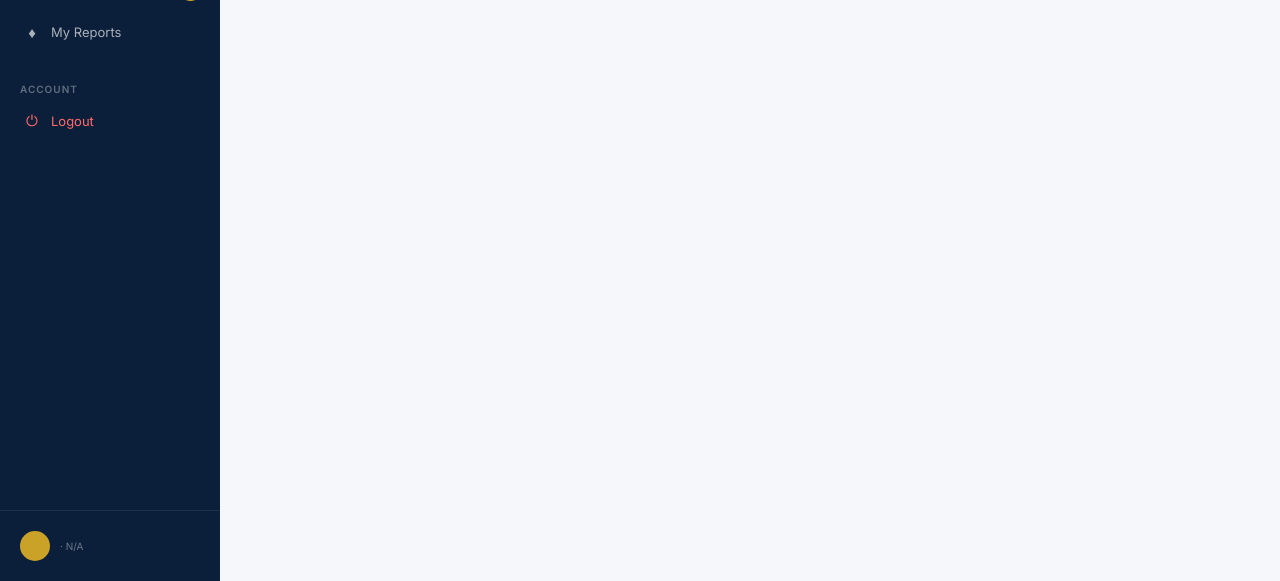
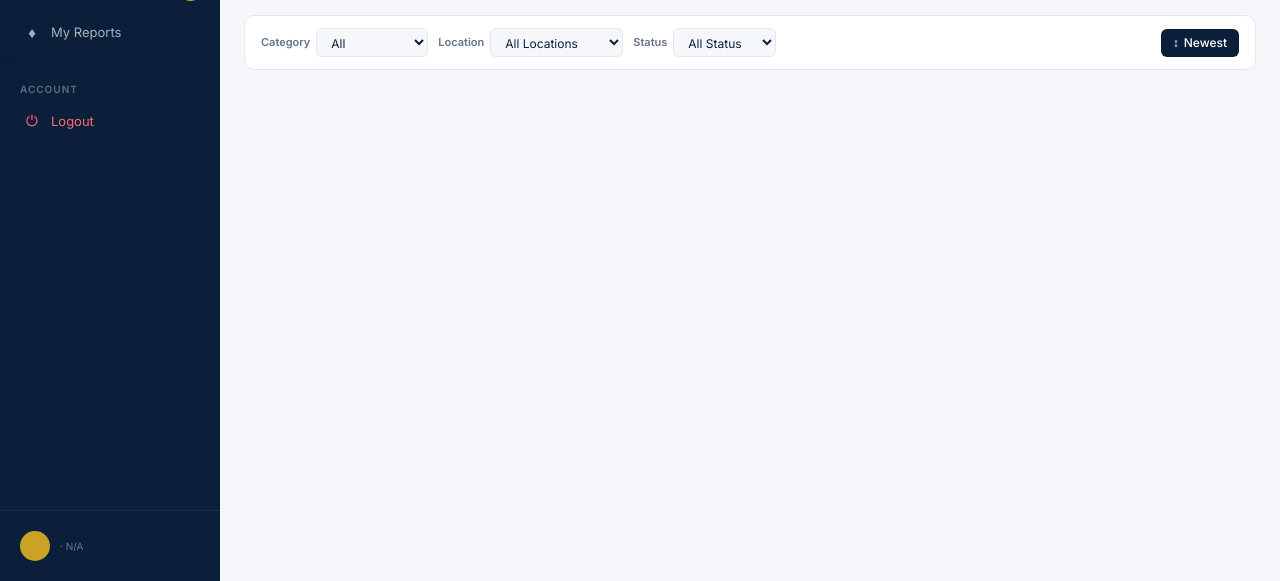
Before and after one commit to Lysommyth/LOST-AND-FOUND, a PHP site: page /dashboard.php in a window 1280 px wide. Shown: the part 219-800 px from the top of the page. Run offline with PHP 8.4, Linux system fonts and the light colour scheme; data that the repository does not hold is empty.

Commit message:
added the filter function

```diff
--- a/dashboard.php
+++ b/dashboard.php
@@ -285,7 +285,7 @@ $pending = $pdo->query("SELECT COUNT(*) FROM claims WHERE claim_status = 'pendin
                 Keep checking to find your lost property!
             </div>
         </div>
-
+    <!-- STATS -->
     <div class="stats-row">
   <div class="stat-card stat-accent">
     <div class="stat-label">Total Items</div>
@@ -312,6 +312,45 @@ $pending = $pdo->query("SELECT COUNT(*) FROM claims WHERE claim_status = 'pendin
   </div>
 </div>
 
+ <!-- FILTERS -->
+      <div class="filter-bar">
+        <div class="filter-group">
+          <span class="filter-label">Category</span>
+          <select class="filter-select" id="catFilter" onchange="filterItems()">
+            <option value="">All</option>
+            <option value="Electronics">Electronics</option>
+            <option value="ID/Cards">IDs &amp; Cards</option>
+            <option value="Accessories">Accessories</option>
+            <option value="Clothing">Clothing</option>
+            <option value="Bags">Bags</option>
+            <option value="Books">Books</option>
+          </select>
+        </div>
+        <div class="filter-group">
+          <span class="filter-label">Location</span>
+          <select class="filter-select" id="locFilter" onchange="filterItems()">
+            <option value="">All Locations</option>
+            <option>Library</option>
+            <option>Cafeteria</option>
+            <option>Main Gate</option>
+            <option>Block C Lecture</option>
+            <option>Sports Complex</option>
+            <option>Admin Block</option>
+          </select>
+        </div>
+        <div class="filter-group">
+          <span class="filter-label">Status</span>
+          <select class="filter-select" id="statusFilter" onchange="filterItems()">
+            <option value="">All Status</option>
+            <option>Unclaimed</option>
+            <option>Claimed</option>
+            <option>Pending</option>
+          </select>
+        </div>
+        <button class="sort-btn" onclick="toggleSort()">↕ <span id="sortLabel">Newest</span></button>
+      </div>
+
+
 
 
 </div>
```
